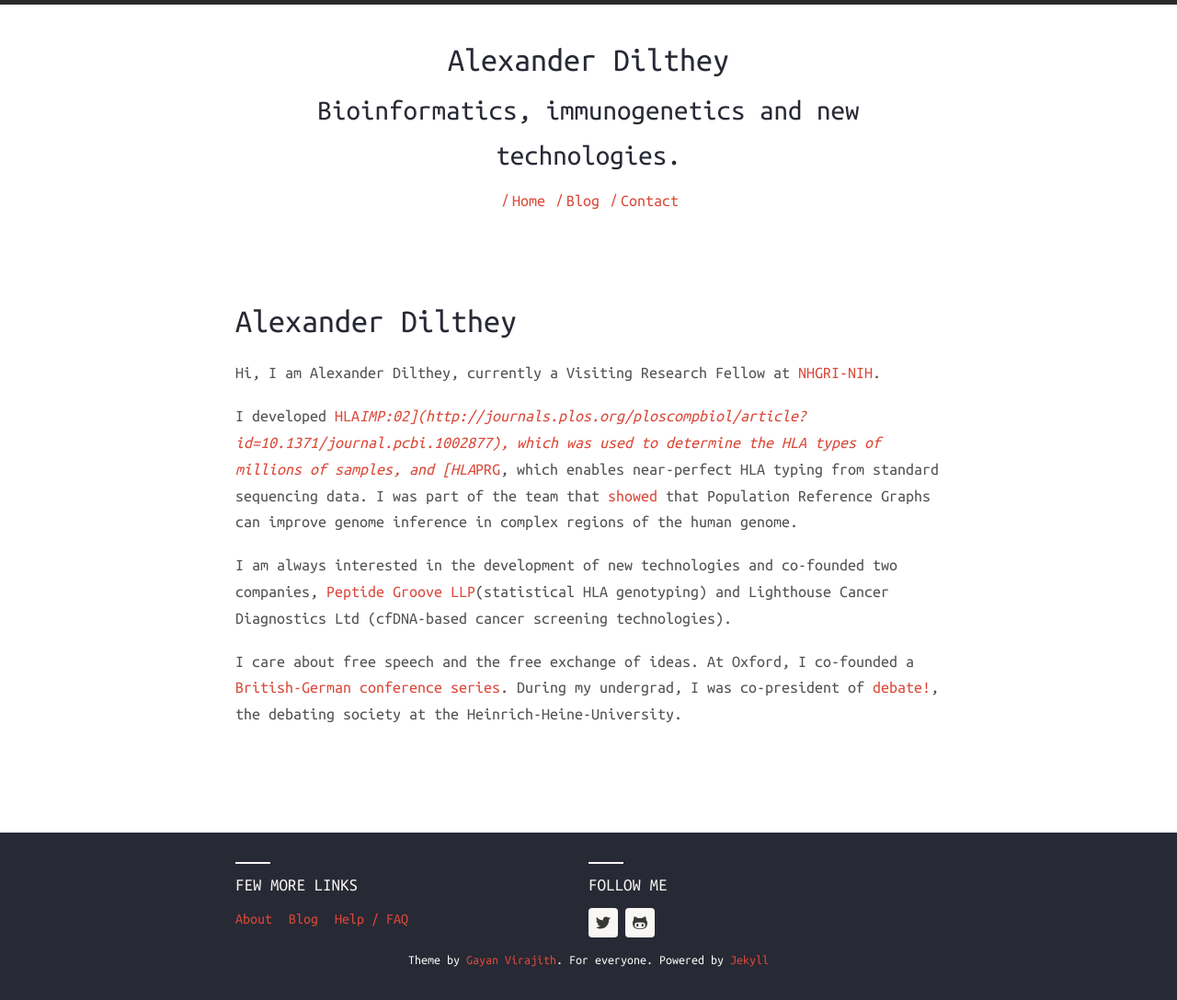
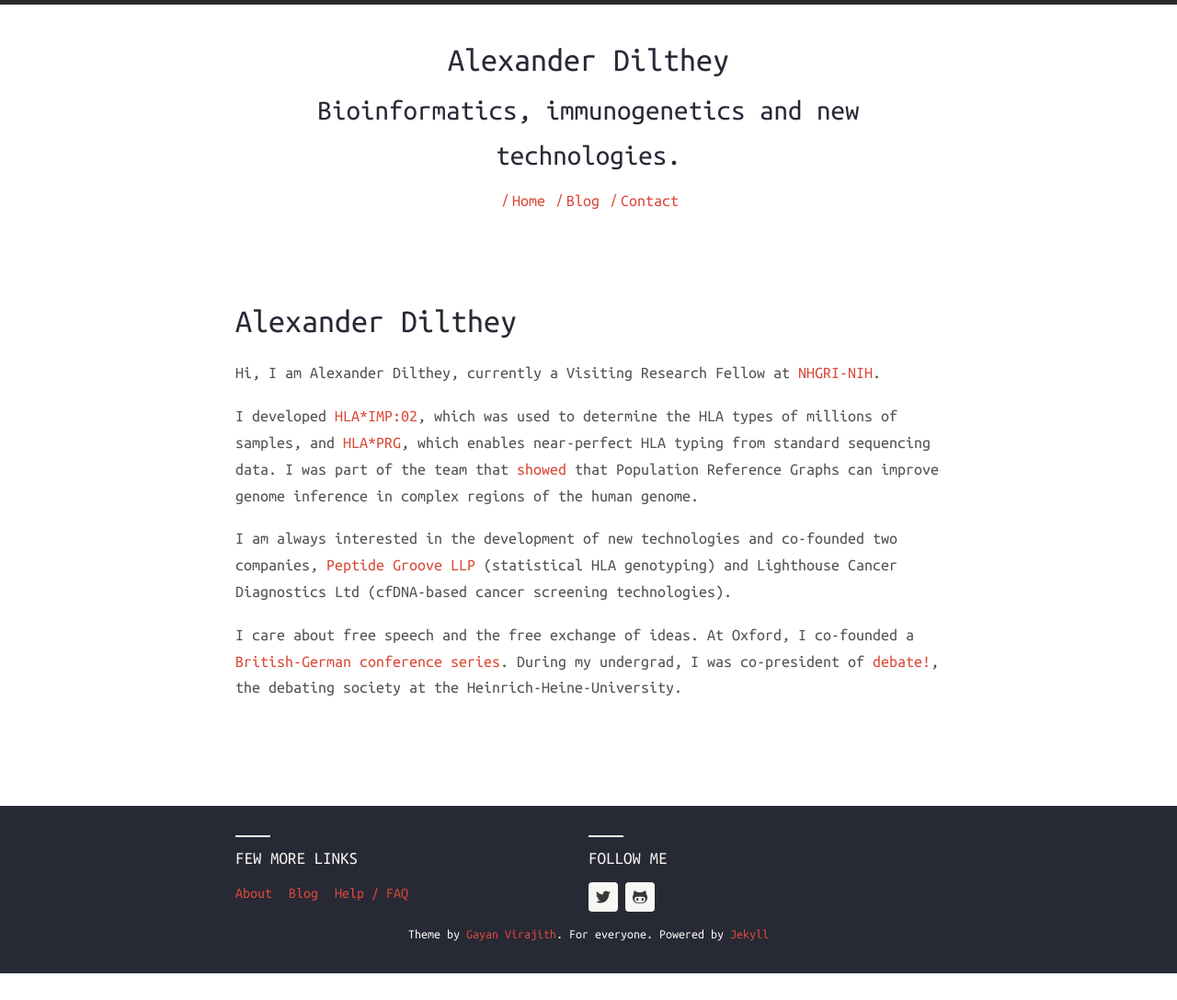
Before and after one commit to AlexanderDilthey/AlexanderDilthey.github.io, a Jekyll site: the page built from index.md, in a window 1280 px wide. Shown: the whole page at 92% size. Built offline with Jekyll 4.4.1, drawn with Linux system fonts in a browser that asks for light colours; nearby versions of some CDN libraries; after the commit the page ends 1058 px from its top, so only the background shows below that.

Commit message:
Update index.md

```diff
--- a/index.md
+++ b/index.md
@@ -6,8 +6,8 @@ permalink: /
 
 Hi, I am Alexander Dilthey, currently a Visiting Research Fellow at [NHGRI-NIH](http://genome.gov).
 
-I developed [HLA*IMP:02](http://journals.plos.org/ploscompbiol/article?id=10.1371/journal.pcbi.1002877), which was used to determine the HLA types of millions of samples, and [HLA*PRG](https://github.com/AlexanderDilthey/HLA-PRG-LA), which enables near-perfect HLA typing from standard sequencing data. I was part of the team that [showed](http://www.nature.com/ng/journal/v47/n6/full/ng.3257.html) that Population Reference Graphs can improve genome inference in complex regions of the human genome.
+I developed [HLA\*IMP:02](http://journals.plos.org/ploscompbiol/article?id=10.1371/journal.pcbi.1002877), which was used to determine the HLA types of millions of samples, and [HLA\*PRG](https://github.com/AlexanderDilthey/HLA-PRG-LA), which enables near-perfect HLA typing from standard sequencing data. I was part of the team that [showed](http://www.nature.com/ng/journal/v47/n6/full/ng.3257.html) that Population Reference Graphs can improve genome inference in complex regions of the human genome.
 
-I am always interested in the development of new technologies and co-founded two companies, [Peptide Groove LLP](http://www.peptidegroove.com/)(statistical HLA genotyping) and Lighthouse Cancer Diagnostics Ltd (cfDNA-based cancer screening technologies).
+I am always interested in the development of new technologies and co-founded two companies, [Peptide Groove LLP](http://www.peptidegroove.com/) (statistical HLA genotyping) and Lighthouse Cancer Diagnostics Ltd (cfDNA-based cancer screening technologies).
 
 I care about free speech and the free exchange of ideas. At Oxford, I co-founded a [British-German conference series](http://www.oxfordgermanforum.org/). During my undergrad, I was co-president of [debate!](http://www.debate.de/), the debating society at the Heinrich-Heine-University.
```
